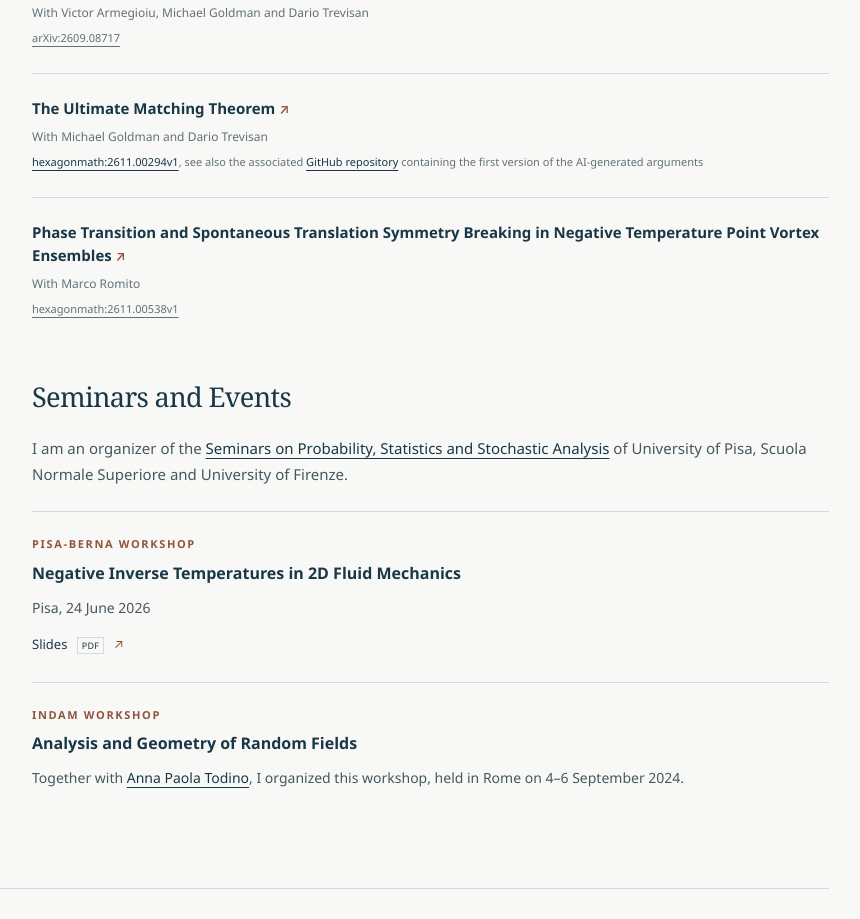
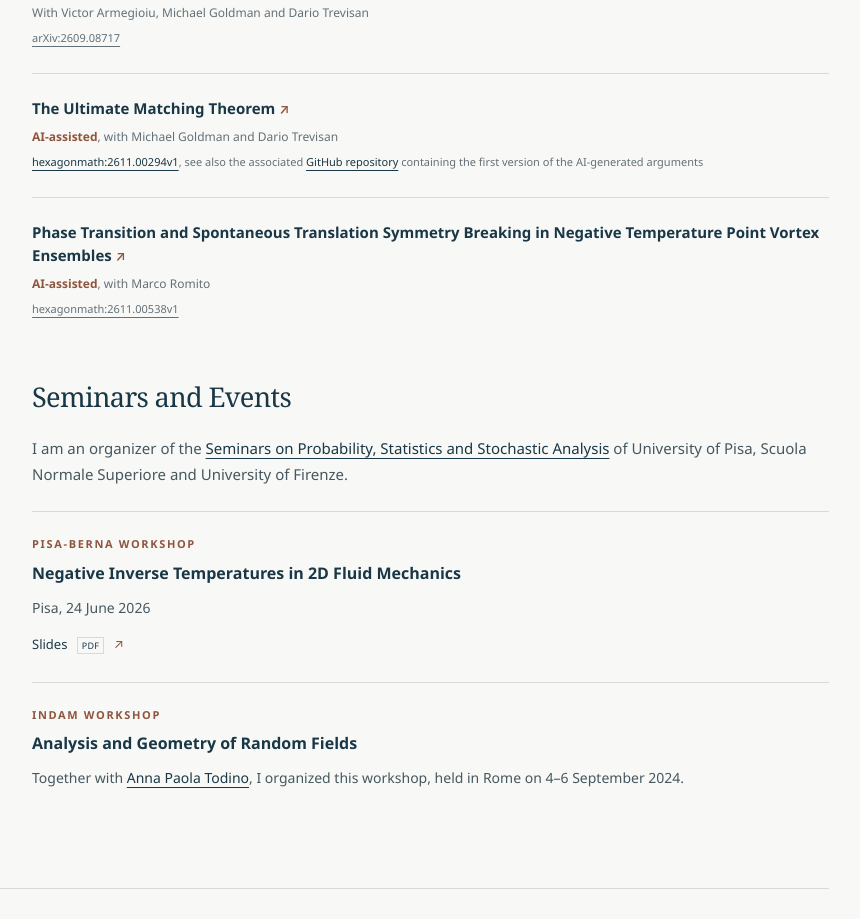
Before and after one commit to grottofrancesco/grottofrancesco.github.io, a plain HTML site: page research.html in a window 1280 px wide. Shown: the part 2456-3375 px from the top of the page, without its empty margins (351-1211 px from the left). Drawn offline with Linux system fonts and the light colour scheme.

Commit message:
Label AI-assisted preprints using the page accent color

```diff
--- a/research.html
+++ b/research.html
@@ -166,12 +166,12 @@
               </li>
               <li>
                 <h3><a href="https://hexagonmath.org/2611.00294v1">The Ultimate Matching Theorem <span aria-hidden="true">↗</span></a></h3>
-                <p class="publication-authors">With <a href="https://www.cmap.polytechnique.fr/~michael.goldman/">Michael Goldman</a> and <a href="https://web.dm.unipi.it/trevisan/it/">Dario Trevisan</a></p>
+                <p class="publication-authors"><strong style="color: var(--accent);">AI-assisted</strong>, with <a href="https://www.cmap.polytechnique.fr/~michael.goldman/">Michael Goldman</a> and <a href="https://web.dm.unipi.it/trevisan/it/">Dario Trevisan</a></p>
                 <p class="publication-source"><a href="https://hexagonmath.org/2611.00294v1">hexagonmath:2611.00294v1</a>, see also the associated <a href="https://github.com/grottofrancesco/UltimateMatchingTheorem">GitHub repository</a> containing the first version of the AI-generated arguments</p>
               </li>
               <li>
                 <h3><a href="https://hexagonmath.org/2611.00538v1">Phase Transition and Spontaneous Translation Symmetry Breaking in Negative Temperature Point Vortex Ensembles <span aria-hidden="true">↗</span></a></h3>
-                <p class="publication-authors">With <a href="https://people.dm.unipi.it/romito/">Marco Romito</a></p>
+                <p class="publication-authors"><strong style="color: var(--accent);">AI-assisted</strong>, with <a href="https://people.dm.unipi.it/romito/">Marco Romito</a></p>
                 <a class="publication-source" href="https://hexagonmath.org/2611.00538v1">hexagonmath:2611.00538v1</a>
               </li>
             </ul>
```
